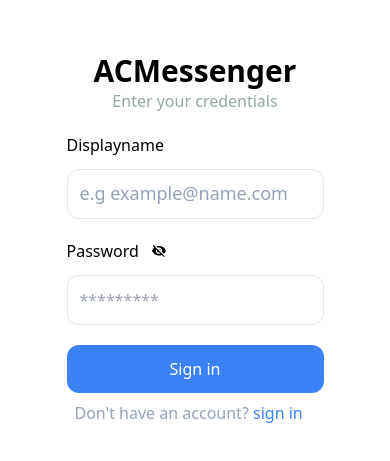
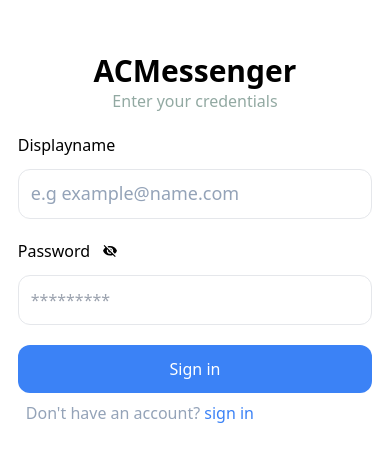
Before and after one commit to professor-12/AY-s_MESSANGER_APP, a React (Vite) app: page /auth in a window 390 px wide. Shown: the part 187-648 px from the top of the page. Built offline with nearby package versions, Linux system fonts and the light colour scheme; no server answers.

Commit message:
Fixed Login and Signup Styling

```diff
--- a/src/components/Auth/Authen.tsx
+++ b/src/components/Auth/Authen.tsx
@@ -7,7 +7,7 @@ const Auth = () => {
     const mode = params.get("mode");
     return (
         <motion.div className="flex justify-center flex-col min-h-screen   dark:bg-primary">
-            <div className="overflow-hidden  w-[70%] md:w-[60%] lg:w-[25%]  mx-auto  dark:text-white items-center flex flex-col justify-center ">
+            <div className="overflow-hidden  w-[100%] md:w-[60%] lg:w-[25%]  mx-auto  dark:text-white items-center flex flex-col justify-center ">
                 {mode === "signup" ? <Signup /> : <Login />}
             </div>
         </motion.div>
--- a/src/components/Auth/Login.tsx
+++ b/src/components/Auth/Login.tsx
@@ -38,12 +38,12 @@ const Login = () => {
         );
     };
     return (
-        <Form className="w-full" onSubmit={(e) => handleSubmit(e)}>
+        <Form className="w-fulll" onSubmit={(e) => handleSubmit(e)}>
             {issubmitting && <Loading loading="signing in"></Loading>}
             <motion.div
                 animate={{ x: [-100, 0], opacity: [0, 1] }}
                 transition={{ type: "just" }}
-                className="flex p-2 space-y-5 w-full flex-col justify-center items-center  "
+                className="flex p-2 space-y-5 w-full flex-col justify-center items-center"
             >
                 <div className="text-center ">
                     <p className="text-3xl font-semibold ">ACMessenger</p>
```
